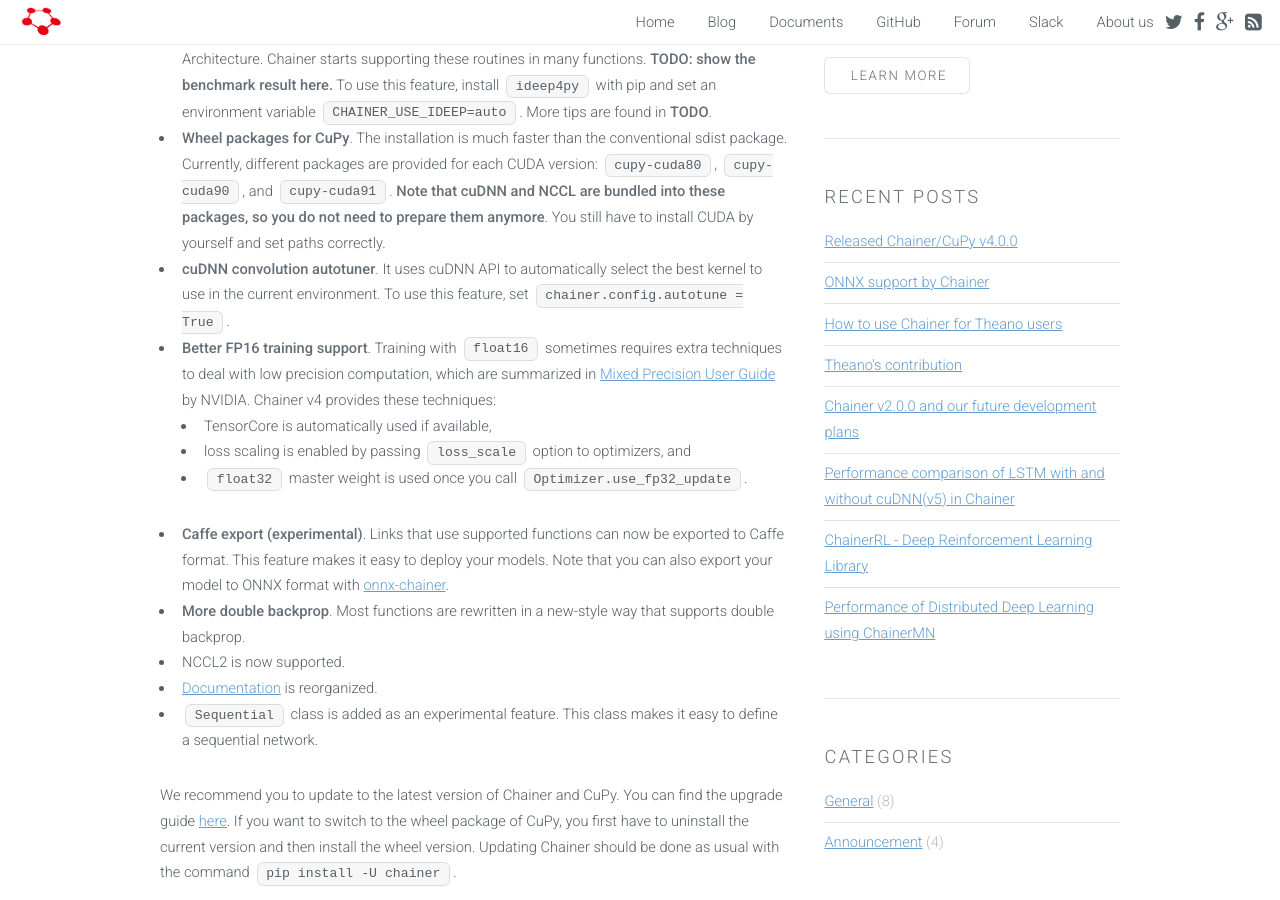
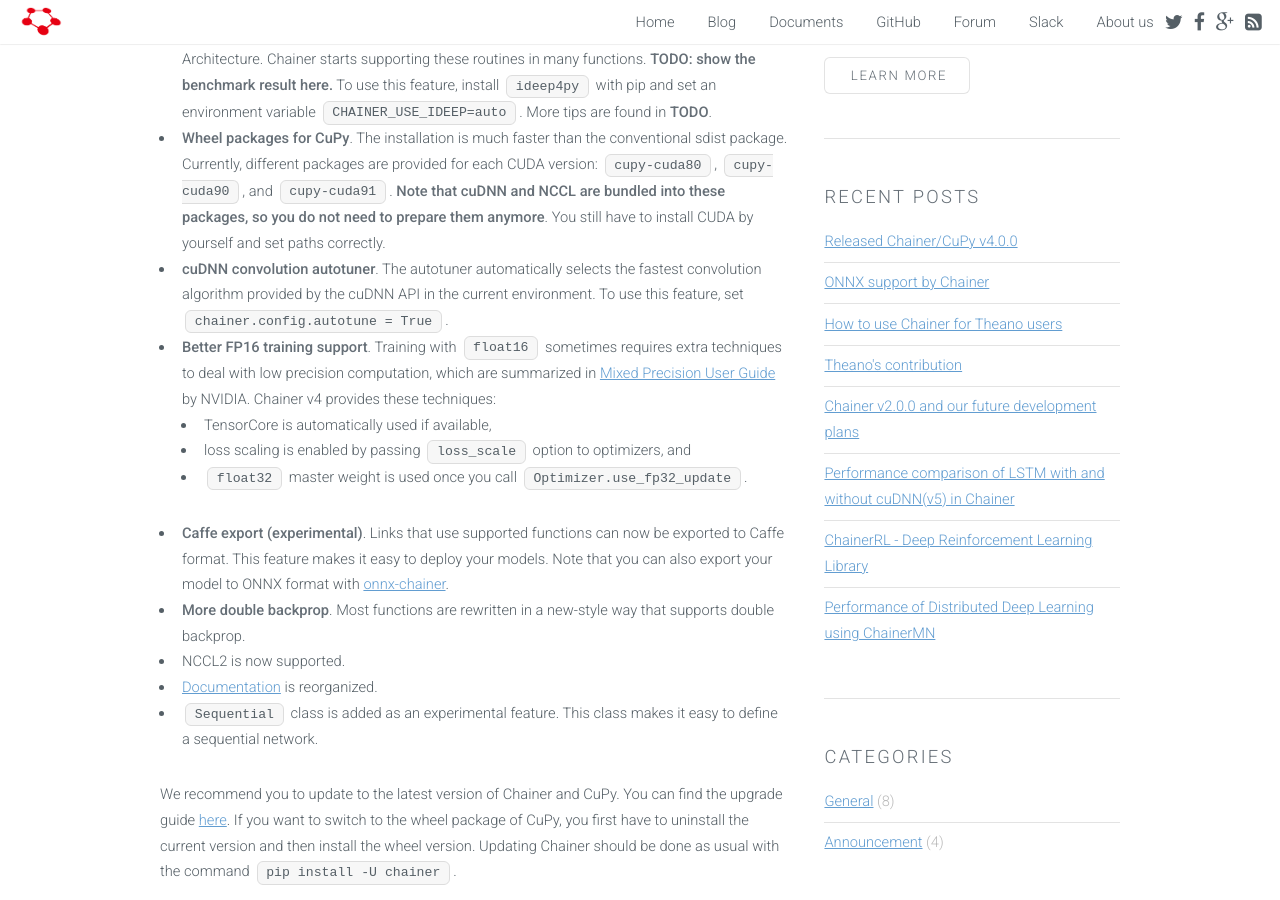
Before and after one commit to chainer/chainer.org, a Jekyll site: the page built from _posts/2018-04-17-released-v4.md, in a window 1280 px wide and 900 px high, scrolled down 455 px. Built offline with Jekyll 4.4.1, drawn with Linux system fonts in a browser that asks for light colours.

Commit message:
Fix wordings

```diff
--- a/_posts/2018-04-17-released-v4.md
+++ b/_posts/2018-04-17-released-v4.md
@@ -21,7 +21,7 @@
   **Note that cuDNN and NCCL are bundled into these packages, so you do not need to prepare them anymore**.
   You still have to install CUDA by yourself and set paths correctly.
 - **cuDNN convolution autotuner**.
-  It uses cuDNN API to automatically select the best kernel to use in the current environment.
+  The autotuner automatically selects the fastest convolution algorithm provided by the cuDNN API in the current environment.
   To use this feature, set `chainer.config.autotune = True`.
 - **Better FP16 training support**.
   Training with `float16` sometimes requires extra techniques to deal with low precision computation, which are summarized in [Mixed Precision User Guide](http://docs.nvidia.com/deeplearning/sdk/mixed-precision-training/index.html) by NVIDIA.
```
